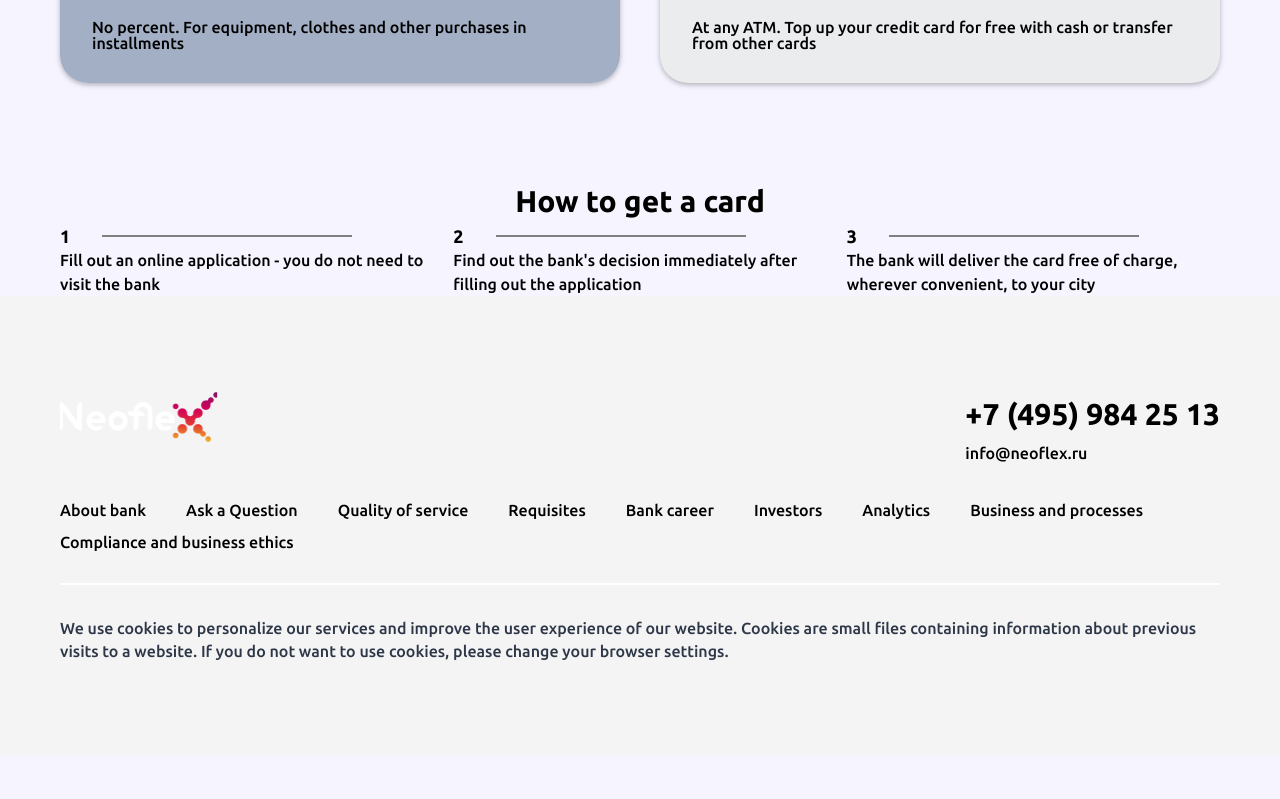
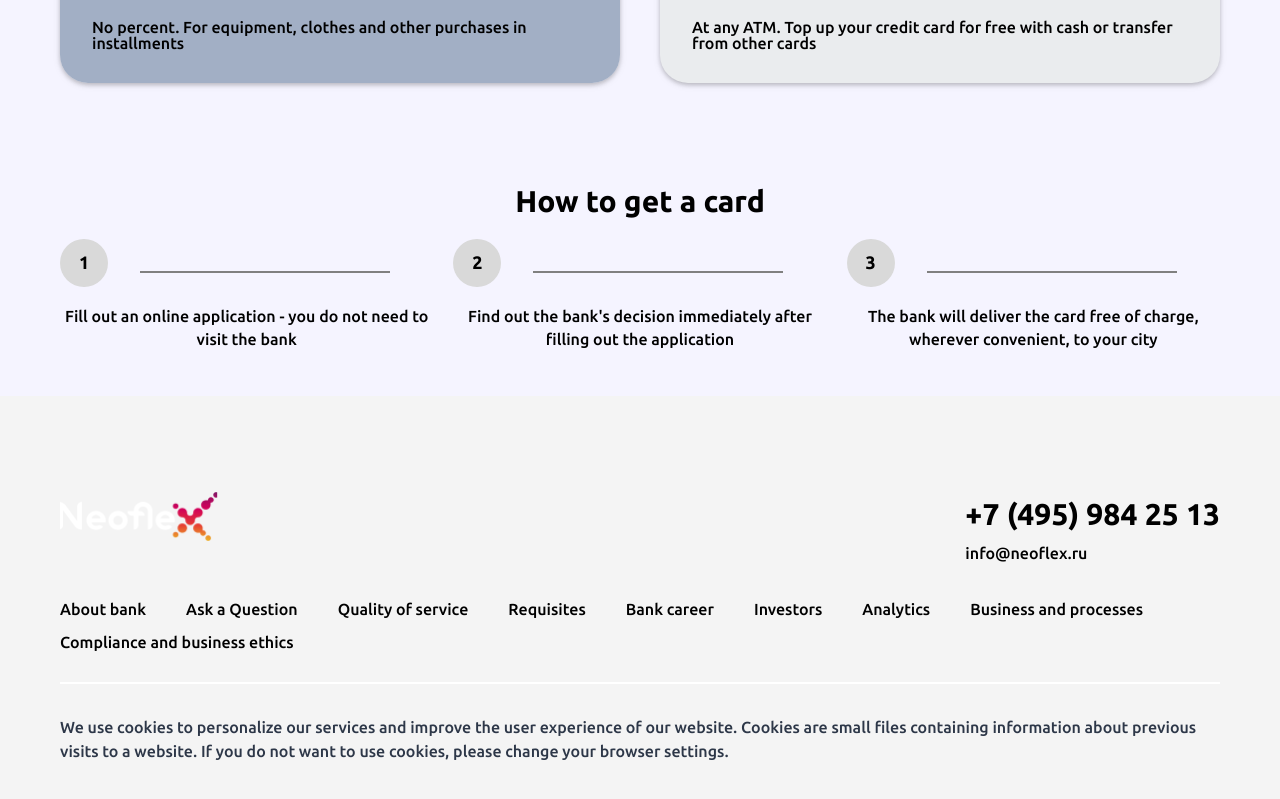
Before and after one commit to Schneegestober1/neo-bank, a React (Vite) app: page /loan/about in a window 1280 px wide. Shown: the part 929-1728 px from the top of the page. Before the commit the page ends 1685 px from the top, so only its background shows below. Built offline with nearby package versions, Linux system fonts and the light colour scheme.

Commit message:
HowToGetCard is ready

```diff
--- a/src/components/loan/HowToGetCard/HowToGetCard.tsx
+++ b/src/components/loan/HowToGetCard/HowToGetCard.tsx
@@ -8,7 +8,10 @@ function HowToGetCard() {
       <div className={styles['how-to-get-card__container']}>
         <div className={styles['how-to-get-card__step']}>
           <div className={styles['how-to-get-card__step-header']}>
-            <span className={styles['how-to-get-card__step-number']}>1</span>
+            <div className={styles['how-to-get-card__step-wrapper']}>
+              <span className={styles['how-to-get-card__step-number']}>1</span>
+            </div>
+
             <div className={styles['how-to-get-card__line']}></div>
           </div>
           <p className={styles['how-to-get-card__step-description']}>
@@ -18,7 +21,9 @@ function HowToGetCard() {
 
         <div className={styles['how-to-get-card__step']}>
           <div className={styles['how-to-get-card__step-header']}>
-            <span className={styles['how-to-get-card__step-number']}>2</span>
+            <div className={styles['how-to-get-card__step-wrapper']}>
+              <span className={styles['how-to-get-card__step-number']}>2</span>
+            </div>
             <div className={styles['how-to-get-card__line']}></div>
           </div>
           <p className={styles['how-to-get-card__step-description']}>
@@ -28,14 +33,15 @@ function HowToGetCard() {
 
         <div className={styles['how-to-get-card__step']}>
           <div className={styles['how-to-get-card__step-header']}>
-            <span className={styles['how-to-get-card__step-number']}>3</span>
+            <div className={styles['how-to-get-card__step-wrapper']}>
+              <span className={styles['how-to-get-card__step-number']}>3</span>
+            </div>
             <div className={styles['how-to-get-card__line']}></div>
           </div>
           <p className={styles['how-to-get-card__step-description']}>
             The bank will deliver the card free of charge, wherever convenient, to your city
           </p>
         </div>
-
       </div>
     </section>
   )
--- a/src/components/loan/HowToGetCard/how-to-get-card.module.scss
+++ b/src/components/loan/HowToGetCard/how-to-get-card.module.scss
@@ -8,18 +8,19 @@
   flex-direction: column;
   justify-content: center;
   align-items: center;
+  margin-bottom: 2.75rem;
   &__container {
     display: flex;
     align-items: flex-start;
     justify-content: space-between;
     gap: 20px;
-
+    margin-top: 1rem;
   }
   &__step {
     display: flex;
     flex-direction: column;
     flex: 1;
-  min-width: 0;;
+    min-width: 0;
   }
 
   &__step-header {
@@ -34,6 +35,16 @@ display: flex;
     font-size: 1.875rem;
     line-height: 147%;
     color: $black-0;
+  }
+  &__step-wrapper {
+    background-color: $gray-11;
+    width: 48px;
+    height: 48px;
+    display: flex;
+    justify-content: center;
+    align-items: center;
+    border-radius: 50%;
+    margin-bottom: 1.125rem;
   }
   &__step-number {
     font-weight: 700;
@@ -54,5 +65,6 @@ display: flex;
     color: $black-0;
     width: 100%;
     max-width: 100%;
+    text-align: center;
   }
 }
--- a/src/styles/color-palette.scss
+++ b/src/styles/color-palette.scss
@@ -29,6 +29,7 @@ $gray-7: #eaecee;
 $gray-8: #7f92acb2;
 $gray-9: #434343;
 $gray-10: #e2e8f0;
+$gray-11: #d9d9d9;
 
 // Orange
 $orange-1: #eb801d;
```
Lines whose indentation alone changed are shown as unchanged.
